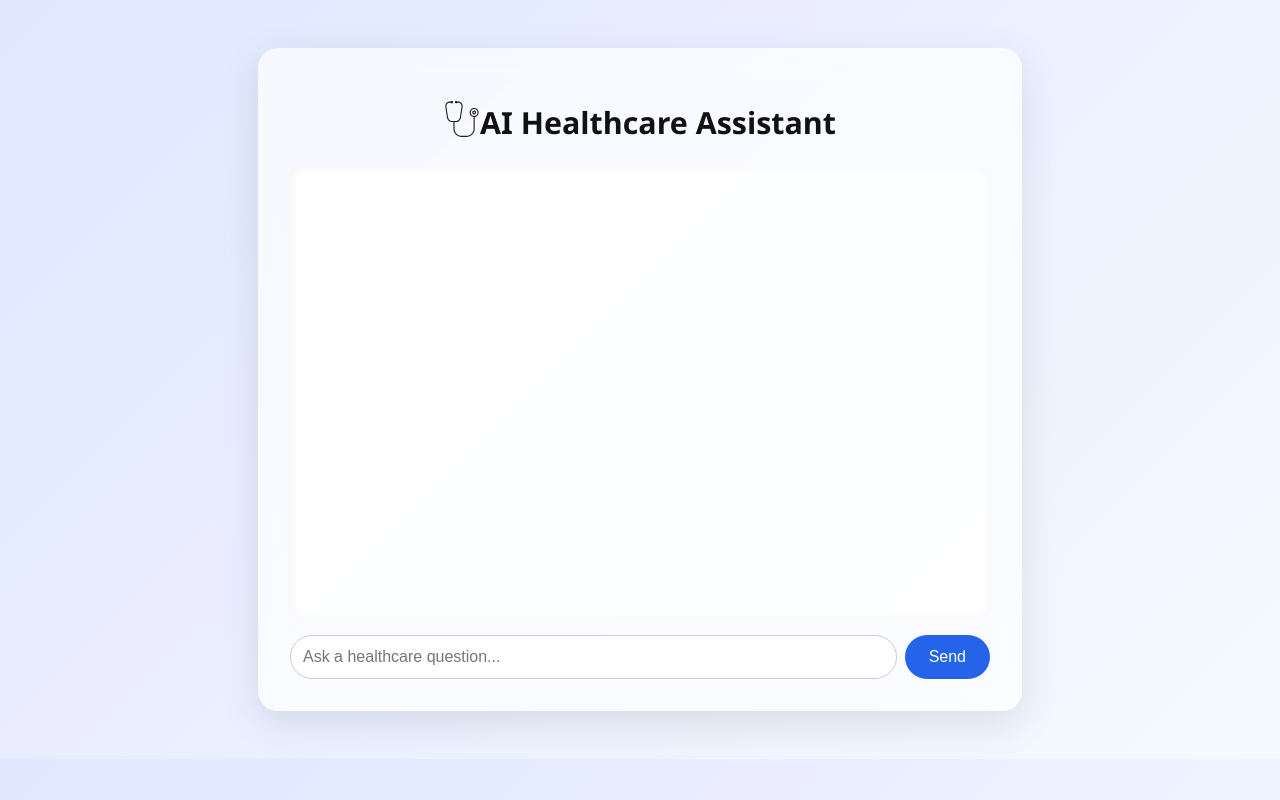
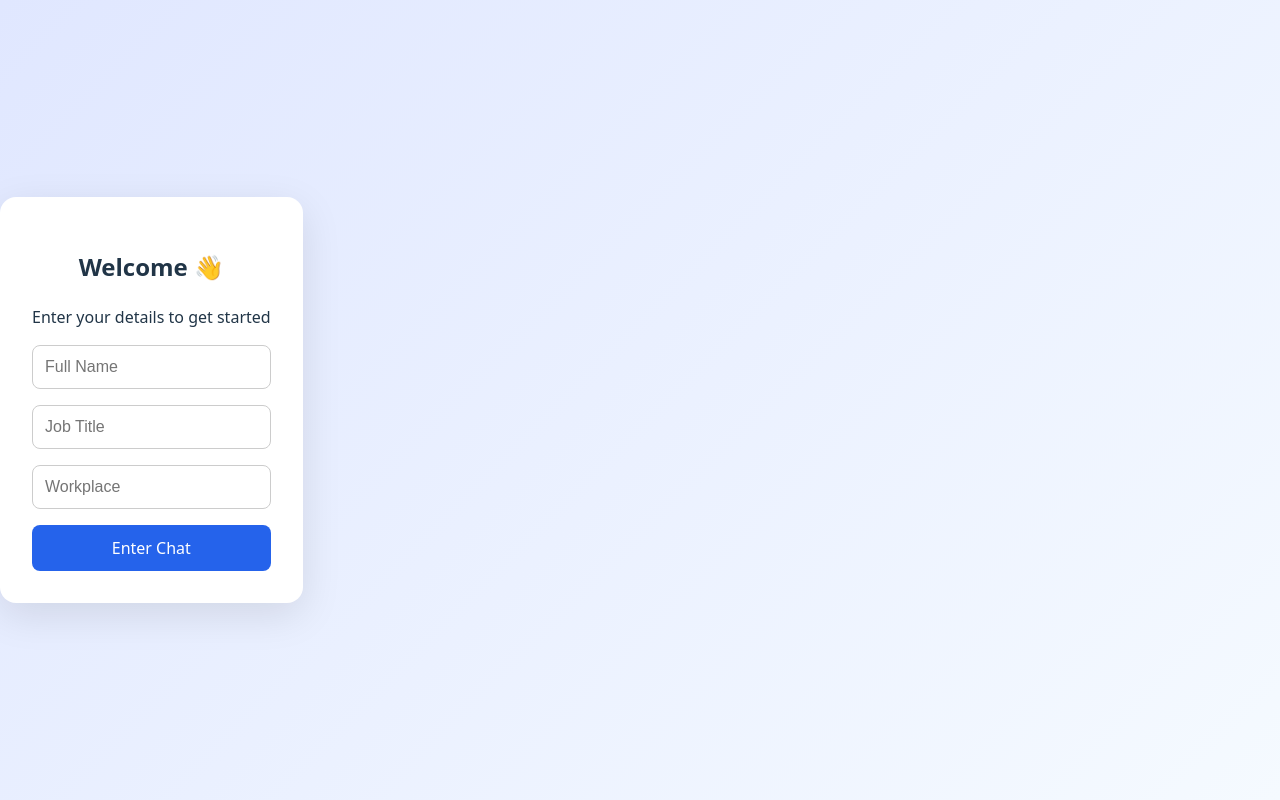
Before and after one commit to seedhantkalra/AI-Healthcare-Assistant, a React (Vite) app in the folder frontend/: page / in a window 1280 px wide. Built offline with nearby package versions, Linux system fonts and the light colour scheme.

Commit message:
Login created

```diff
--- a/frontend/src/App.tsx
+++ b/frontend/src/App.tsx
@@ -26,7 +26,7 @@ function App() {
     setLoading(true);
 
     try {
-      const userId = "test-user-123"; // Replace this with your actual userId
+      const userId = localStorage.getItem('userId') || '';
       const response = await axios.post(
         '/api/chat',
         { message: input, userId },
--- /dev/null
+++ b/frontend/src/Login.css
@@ -0,0 +1,34 @@
+.login-container {
+    max-width: 400px;
+    margin: 4rem auto;
+    padding: 2rem;
+    background: white;
+    border-radius: 16px;
+    box-shadow: 0 12px 40px rgba(0, 0, 0, 0.1);
+    text-align: center;
+  }
+
+  .login-form {
+    display: flex;
+    flex-direction: column;
+    gap: 1rem;
+    margin-top: 1rem;
+  }
+
+  .login-form input {
+    padding: 0.75rem;
+    font-size: 1rem;
+    border-radius: 8px;
+    border: 1px solid #ccc;
+    outline: none;
+  }
+
+  .login-form button {
+    padding: 0.75rem;
+    background: #2563eb;
+    color: white;
+    border: none;
+    font-size: 1rem;
+    border-radius: 8px;
+    cursor: pointer;
+  }
--- /dev/null
+++ b/frontend/src/Login.tsx
@@ -0,0 +1,50 @@
+// src/Login.tsx
+
+import React, { useState } from 'react';
+import axios from 'axios';
+import './Login.css';
+
+type Props = {
+  onLogin: (userId: string) => void;
+};
+
+const Login: React.FC<Props> = ({ onLogin }) => {
+  const [name, setName] = useState('');
+  const [jobTitle, setJobTitle] = useState('');
+  const [workplace, setWorkplace] = useState('');
+
+  const handleSubmit = async (e: React.FormEvent) => {
+    e.preventDefault();
+    const userId = `${name}-${Date.now()}`.replace(/\s+/g, '-').toLowerCase();
+
+    try {
+      await axios.post('/api/create-user', {
+        userId,
+        name,
+        jobTitle,
+        workplace
+      });
+
+      localStorage.setItem('userId', userId);
+      onLogin(userId);
+    } catch (error) {
+      console.error('Failed to create user:', error);
+      alert('Something went wrong. Try again.');
+    }
+  };
+
+  return (
+    <div className="login-container">
+      <h2>Welcome 👋</h2>
+      <p>Enter your details to get started</p>
+      <form onSubmit={handleSubmit} className="login-form">
+        <input value={name} onChange={(e) => setName(e.target.value)} placeholder="Full Name" required />
+        <input value={jobTitle} onChange={(e) => setJobTitle(e.target.value)} placeholder="Job Title" required />
+        <input value={workplace} onChange={(e) => setWorkplace(e.target.value)} placeholder="Workplace" required />
+        <button type="submit">Enter Chat</button>
+      </form>
+    </div>
+  );
+};
+
+export default Login;
--- a/frontend/src/main.tsx
+++ b/frontend/src/main.tsx
@@ -1,10 +1,21 @@
-import React from 'react';
+import React, { useState } from 'react';
 import ReactDOM from 'react-dom/client';
 import App from './App';
-import './App.css';
+import Login from './Login';
+import './index.css';
+
+const Root = () => {
+  const [userId, setUserId] = useState(localStorage.getItem('userId') || '');
+
+  return userId ? (
+    <App />
+  ) : (
+    <Login onLogin={setUserId} />
+  );
+};
 
 ReactDOM.createRoot(document.getElementById('root')!).render(
   <React.StrictMode>
-    <App />
+    <Root />
   </React.StrictMode>
 );
```
